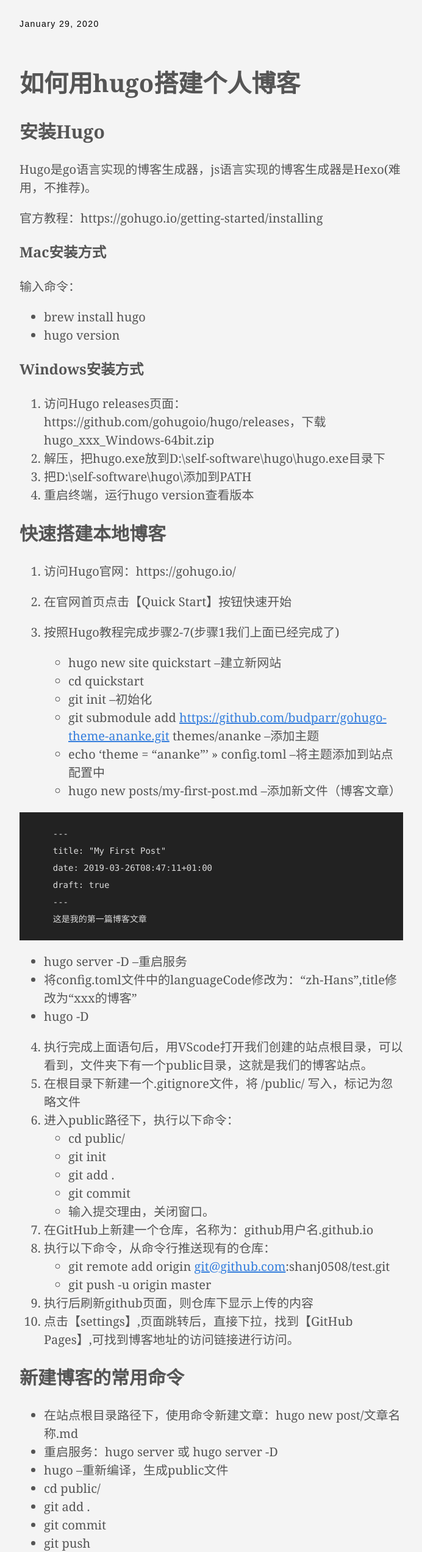
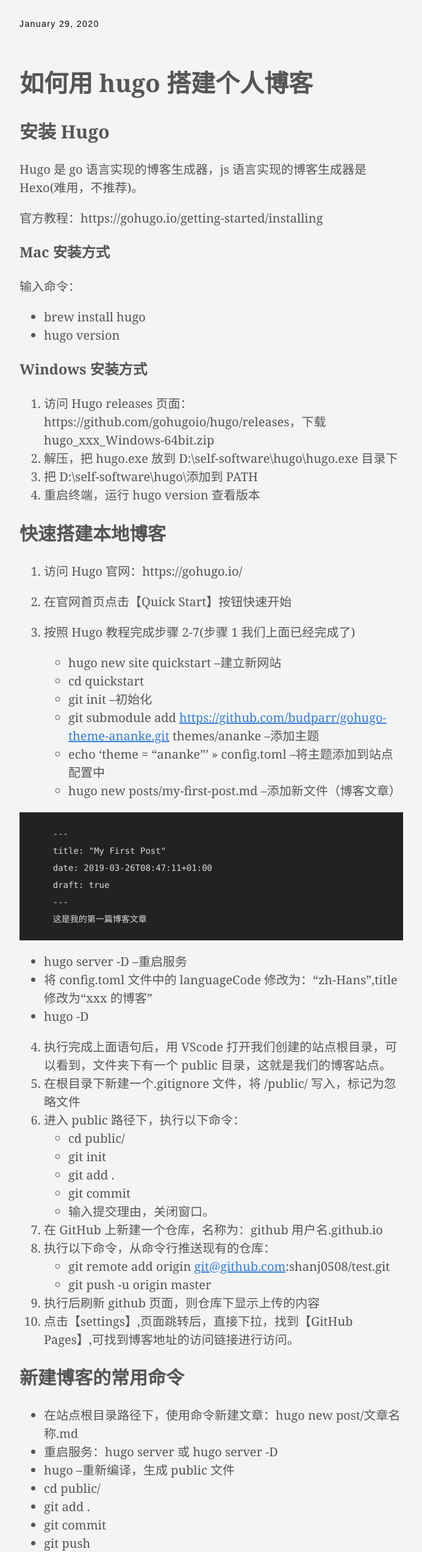
Before and after one commit to shanj0508/shanj0508.github.io, a plain HTML site: page post/如何用hugo搭建个人博客/index.html in a window 1280 px wide. Shown: the part 241-2786 px from the top of the page at 61% size, without its empty margins (112-804 px from the left). Drawn offline with Linux system fonts and the light colour scheme.

Commit message:
20200211

```diff
--- a/post/如何用hugo搭建个人博客/index.html
+++ b/post/如何用hugo搭建个人博客/index.html
@@ -26,40 +26,40 @@
 
 
     <meta property="og:title" content="如何用 hugo 搭建个人博客" />
-<meta property="og:description" content="如何用hugo搭建个人博客 安装Hugo Hugo是go语言实现的博客生成器，js语言实现的博客生成器是Hexo(难用，不推荐)。
+<meta property="og:description" content="如何用 hugo 搭建个人博客 安装 Hugo Hugo 是 go 语言实现的博客生成器，js 语言实现的博客生成器是 Hexo(难用，不推荐)。
 官方教程：https://gohugo.io/getting-started/installing
-Mac安装方式 输入命令：
- brew install hugo hugo version  Windows安装方式  访问Hugo releases页面：https://github.com/gohugoio/hugo/releases，下载hugo_xxx_Windows-64bit.zip 解压，把hugo.exe放到D:\self-software\hugo\hugo.exe目录下 把D:\self-software\hugo\添加到PATH 重启终端，运行hugo version查看版本  快速搭建本地博客   访问Hugo官网：https://gohugo.io/
+Mac 安装方式 输入命令：
+ brew install hugo hugo version  Windows 安装方式  访问 Hugo releases 页面：https://github.com/gohugoio/hugo/releases，下载hugo_xxx_Windows-64bit.zip 解压，把 hugo.exe 放到 D:\self-software\hugo\hugo.exe 目录下 把 D:\self-software\hugo\添加到 PATH 重启终端，运行 hugo version 查看版本  快速搭建本地博客   访问 Hugo 官网：https://gohugo.io/
   在官网首页点击【Quick Start】按钮快速开始
-  按照Hugo教程完成步骤2-7(步骤1我们上面已经完成了)
- hugo new site quickstart &ndash;建立新网站 cd quickstart git init &ndash;初始化 git submodule add https://github.com/budparr/gohugo-theme-ananke.git themes/ananke &ndash;添加主题 echo &lsquo;theme = &ldquo;ananke&rdquo;&rsquo; &raquo; config.toml &ndash;将主题添加到站点配置中 hugo new posts/my-first-post.md &ndash;添加新文件（博客文章）     --- title: &quot;My First Post&quot; date: 2019-03-26T08:47:11&#43;01:00 draft: true --- 这是我的第一篇博客文章  hugo server -D &ndash;重启服务 将config." />
+  按照 Hugo 教程完成步骤 2-7(步骤 1 我们上面已经完成了)
+ hugo new site quickstart &ndash;建立新网站 cd quickstart git init &ndash;初始化 git submodule add https://github." />
 <meta property="og:type" content="article" />
 <meta property="og:url" content="https://shanj0508.monster/post/%E5%A6%82%E4%BD%95%E7%94%A8hugo%E6%90%AD%E5%BB%BA%E4%B8%AA%E4%BA%BA%E5%8D%9A%E5%AE%A2/" />
 <meta property="article:published_time" content="2020-01-29T10:42:21+08:00" />
 <meta property="article:modified_time" content="2020-01-29T10:42:21+08:00" />
 <meta itemprop="name" content="如何用 hugo 搭建个人博客">
-<meta itemprop="description" content="如何用hugo搭建个人博客 安装Hugo Hugo是go语言实现的博客生成器，js语言实现的博客生成器是Hexo(难用，不推荐)。
+<meta itemprop="description" content="如何用 hugo 搭建个人博客 安装 Hugo Hugo 是 go 语言实现的博客生成器，js 语言实现的博客生成器是 Hexo(难用，不推荐)。
 官方教程：https://gohugo.io/getting-started/installing
-Mac安装方式 输入命令：
- brew install hugo hugo version  Windows安装方式  访问Hugo releases页面：https://github.com/gohugoio/hugo/releases，下载hugo_xxx_Windows-64bit.zip 解压，把hugo.exe放到D:\self-software\hugo\hugo.exe目录下 把D:\self-software\hugo\添加到PATH 重启终端，运行hugo version查看版本  快速搭建本地博客   访问Hugo官网：https://gohugo.io/
+Mac 安装方式 输入命令：
+ brew install hugo hugo version  Windows 安装方式  访问 Hugo releases 页面：https://github.com/gohugoio/hugo/releases，下载hugo_xxx_Windows-64bit.zip 解压，把 hugo.exe 放到 D:\self-software\hugo\hugo.exe 目录下 把 D:\self-software\hugo\添加到 PATH 重启终端，运行 hugo version 查看版本  快速搭建本地博客   访问 Hugo 官网：https://gohugo.io/
   在官网首页点击【Quick Start】按钮快速开始
-  按照Hugo教程完成步骤2-7(步骤1我们上面已经完成了)
- hugo new site quickstart &ndash;建立新网站 cd quickstart git init &ndash;初始化 git submodule add https://github.com/budparr/gohugo-theme-ananke.git themes/ananke &ndash;添加主题 echo &lsquo;theme = &ldquo;ananke&rdquo;&rsquo; &raquo; config.toml &ndash;将主题添加到站点配置中 hugo new posts/my-first-post.md &ndash;添加新文件（博客文章）     --- title: &quot;My First Post&quot; date: 2019-03-26T08:47:11&#43;01:00 draft: true --- 这是我的第一篇博客文章  hugo server -D &ndash;重启服务 将config.">
+  按照 Hugo 教程完成步骤 2-7(步骤 1 我们上面已经完成了)
+ hugo new site quickstart &ndash;建立新网站 cd quickstart git init &ndash;初始化 git submodule add https://github.">
 <meta itemprop="datePublished" content="2020-01-29T10:42:21&#43;08:00" />
 <meta itemprop="dateModified" content="2020-01-29T10:42:21&#43;08:00" />
-<meta itemprop="wordCount" content="121">
+<meta itemprop="wordCount" content="170">
 
 
 
 <meta itemprop="keywords" content="" /><meta name="twitter:card" content="summary"/>
 <meta name="twitter:title" content="如何用 hugo 搭建个人博客"/>
-<meta name="twitter:description" content="如何用hugo搭建个人博客 安装Hugo Hugo是go语言实现的博客生成器，js语言实现的博客生成器是Hexo(难用，不推荐)。
+<meta name="twitter:description" content="如何用 hugo 搭建个人博客 安装 Hugo Hugo 是 go 语言实现的博客生成器，js 语言实现的博客生成器是 Hexo(难用，不推荐)。
 官方教程：https://gohugo.io/getting-started/installing
-Mac安装方式 输入命令：
- brew install hugo hugo version  Windows安装方式  访问Hugo releases页面：https://github.com/gohugoio/hugo/releases，下载hugo_xxx_Windows-64bit.zip 解压，把hugo.exe放到D:\self-software\hugo\hugo.exe目录下 把D:\self-software\hugo\添加到PATH 重启终端，运行hugo version查看版本  快速搭建本地博客   访问Hugo官网：https://gohugo.io/
+Mac 安装方式 输入命令：
+ brew install hugo hugo version  Windows 安装方式  访问 Hugo releases 页面：https://github.com/gohugoio/hugo/releases，下载hugo_xxx_Windows-64bit.zip 解压，把 hugo.exe 放到 D:\self-software\hugo\hugo.exe 目录下 把 D:\self-software\hugo\添加到 PATH 重启终端，运行 hugo version 查看版本  快速搭建本地博客   访问 Hugo 官网：https://gohugo.io/
   在官网首页点击【Quick Start】按钮快速开始
-  按照Hugo教程完成步骤2-7(步骤1我们上面已经完成了)
- hugo new site quickstart &ndash;建立新网站 cd quickstart git init &ndash;初始化 git submodule add https://github.com/budparr/gohugo-theme-ananke.git themes/ananke &ndash;添加主题 echo &lsquo;theme = &ldquo;ananke&rdquo;&rsquo; &raquo; config.toml &ndash;将主题添加到站点配置中 hugo new posts/my-first-post.md &ndash;添加新文件（博客文章）     --- title: &quot;My First Post&quot; date: 2019-03-26T08:47:11&#43;01:00 draft: true --- 这是我的第一篇博客文章  hugo server -D &ndash;重启服务 将config."/>
+  按照 Hugo 教程完成步骤 2-7(步骤 1 我们上面已经完成了)
+ hugo new site quickstart &ndash;建立新网站 cd quickstart git init &ndash;初始化 git submodule add https://github."/>
 
   </head>
 
@@ -140,40 +140,40 @@
 
     </header>
 
-    <section class="nested-copy-line-height lh-copy serif f4 nested-links nested-img mid-gray pr4-l w-two-thirds-l"><h1 id="如何用hugo搭建个人博客">如何用hugo搭建个人博客</h1>
-<h2 id="安装hugo">安装Hugo</h2>
-<p>Hugo是go语言实现的博客生成器，js语言实现的博客生成器是Hexo(难用，不推荐)。</p>
+    <section class="nested-copy-line-height lh-copy serif f4 nested-links nested-img mid-gray pr4-l w-two-thirds-l"><h1 id="如何用-hugo-搭建个人博客">如何用 hugo 搭建个人博客</h1>
+<h2 id="安装-hugo">安装 Hugo</h2>
+<p>Hugo 是 go 语言实现的博客生成器，js 语言实现的博客生成器是 Hexo(难用，不推荐)。</p>
 <p>官方教程：https://gohugo.io/getting-started/installing</p>
-<h3 id="mac安装方式">Mac安装方式</h3>
+<h3 id="mac-安装方式">Mac 安装方式</h3>
 <p>输入命令：</p>
 <ul>
 <li>brew install hugo</li>
 <li>hugo version</li>
 </ul>
-<h3 id="windows安装方式">Windows安装方式</h3>
+<h3 id="windows-安装方式">Windows 安装方式</h3>
 <ol>
-<li>访问Hugo releases页面：https://github.com/gohugoio/hugo/releases，下载hugo_xxx_Windows-64bit.zip</li>
-<li>解压，把hugo.exe放到D:\self-software\hugo\hugo.exe目录下</li>
-<li>把D:\self-software\hugo\添加到PATH</li>
-<li>重启终端，运行hugo version查看版本</li>
+<li>访问 Hugo releases 页面：https://github.com/gohugoio/hugo/releases，下载hugo_xxx_Windows-64bit.zip</li>
+<li>解压，把 hugo.exe 放到 D:\self-software\hugo\hugo.exe 目录下</li>
+<li>把 D:\self-software\hugo\添加到 PATH</li>
+<li>重启终端，运行 hugo version 查看版本</li>
 </ol>
 <h2 id="快速搭建本地博客">快速搭建本地博客</h2>
 <ol>
 <li>
-<p>访问Hugo官网：https://gohugo.io/</p>
+<p>访问 Hugo 官网：https://gohugo.io/</p>
 </li>
 <li>
 <p>在官网首页点击【Quick Start】按钮快速开始</p>
 </li>
 <li>
-<p>按照Hugo教程完成步骤2-7(步骤1我们上面已经完成了)</p>
+<p>按照 Hugo 教程完成步骤 2-7(步骤 1 我们上面已经完成了)</p>
 <ul>
 <li>hugo new site quickstart &ndash;建立新网站</li>
 <li>cd quickstart</li>
-<li>git init  &ndash;初始化</li>
-<li>git submodule add <a href="https://github.com/budparr/gohugo-theme-ananke.git">https://github.com/budparr/gohugo-theme-ananke.git</a> themes/ananke  &ndash;添加主题</li>
-<li>echo &lsquo;theme = &ldquo;ananke&rdquo;&rsquo; &raquo; config.toml  &ndash;将主题添加到站点配置中</li>
-<li>hugo new posts/my-first-post.md  &ndash;添加新文件（博客文章）</li>
+<li>git init &ndash;初始化</li>
+<li>git submodule add <a href="https://github.com/budparr/gohugo-theme-ananke.git">https://github.com/budparr/gohugo-theme-ananke.git</a> themes/ananke &ndash;添加主题</li>
+<li>echo &lsquo;theme = &ldquo;ananke&rdquo;&rsquo; &raquo; config.toml &ndash;将主题添加到站点配置中</li>
+<li>hugo new posts/my-first-post.md &ndash;添加新文件（博客文章）</li>
 </ul>
 </li>
 </ol>
@@ -185,13 +185,13 @@
     这是我的第一篇博客文章
 </code></pre><ul>
 <li>hugo server -D &ndash;重启服务</li>
-<li>将config.toml文件中的languageCode修改为：&ldquo;zh-Hans&rdquo;,title修改为“xxx的博客”</li>
+<li>将 config.toml 文件中的 languageCode 修改为：&ldquo;zh-Hans&rdquo;,title 修改为“xxx 的博客”</li>
 <li>hugo -D</li>
 </ul>
 <ol start="4">
-<li>执行完成上面语句后，用VScode打开我们创建的站点根目录，可以看到，文件夹下有一个public目录，这就是我们的博客站点。</li>
-<li>在根目录下新建一个.gitignore文件，将 /public/ 写入，标记为忽略文件</li>
-<li>进入public路径下，执行以下命令：
+<li>执行完成上面语句后，用 VScode 打开我们创建的站点根目录，可以看到，文件夹下有一个 public 目录，这就是我们的博客站点。</li>
+<li>在根目录下新建一个.gitignore 文件，将 /public/ 写入，标记为忽略文件</li>
+<li>进入 public 路径下，执行以下命令：
 <ul>
 <li>cd public/</li>
 <li>git init</li>
@@ -200,26 +200,26 @@
 <li>输入提交理由，关闭窗口。</li>
 </ul>
 </li>
-<li>在GitHub上新建一个仓库，名称为：github用户名.github.io</li>
+<li>在 GitHub 上新建一个仓库，名称为：github 用户名.github.io</li>
 <li>执行以下命令，从命令行推送现有的仓库：
 <ul>
 <li>git remote add origin <a href="mailto:git@github.com">git@github.com</a>:shanj0508/test.git</li>
 <li>git push -u origin master</li>
 </ul>
 </li>
-<li>执行后刷新github页面，则仓库下显示上传的内容</li>
+<li>执行后刷新 github 页面，则仓库下显示上传的内容</li>
 <li>点击【settings】,页面跳转后，直接下拉，找到【GitHub Pages】,可找到博客地址的访问链接进行访问。</li>
 </ol>
 <h2 id="新建博客的常用命令">新建博客的常用命令</h2>
 <ul>
 <li>在站点根目录路径下，使用命令新建文章：hugo new post/文章名称.md</li>
 <li>重启服务：hugo server 或 hugo server -D</li>
-<li>hugo   &ndash;重新编译，生成public文件</li>
+<li>hugo &ndash;重新编译，生成 public 文件</li>
 <li>cd public/</li>
 <li>git add .</li>
 <li>git commit</li>
 <li>git push</li>
-<li>在githug上的仓库页面的【settings】中找到【GitHub Pages】点击博客链接进行访问。</li>
+<li>在 githug 上的仓库页面的【settings】中找到【GitHub Pages】点击博客链接进行访问。</li>
 </ul>
 <ul class="pa0">
 
```
Also changed, not shown: index.xml (+5 -5 lines), post/index.html (+5 -5 lines), post/index.xml (+5 -5 lines).
